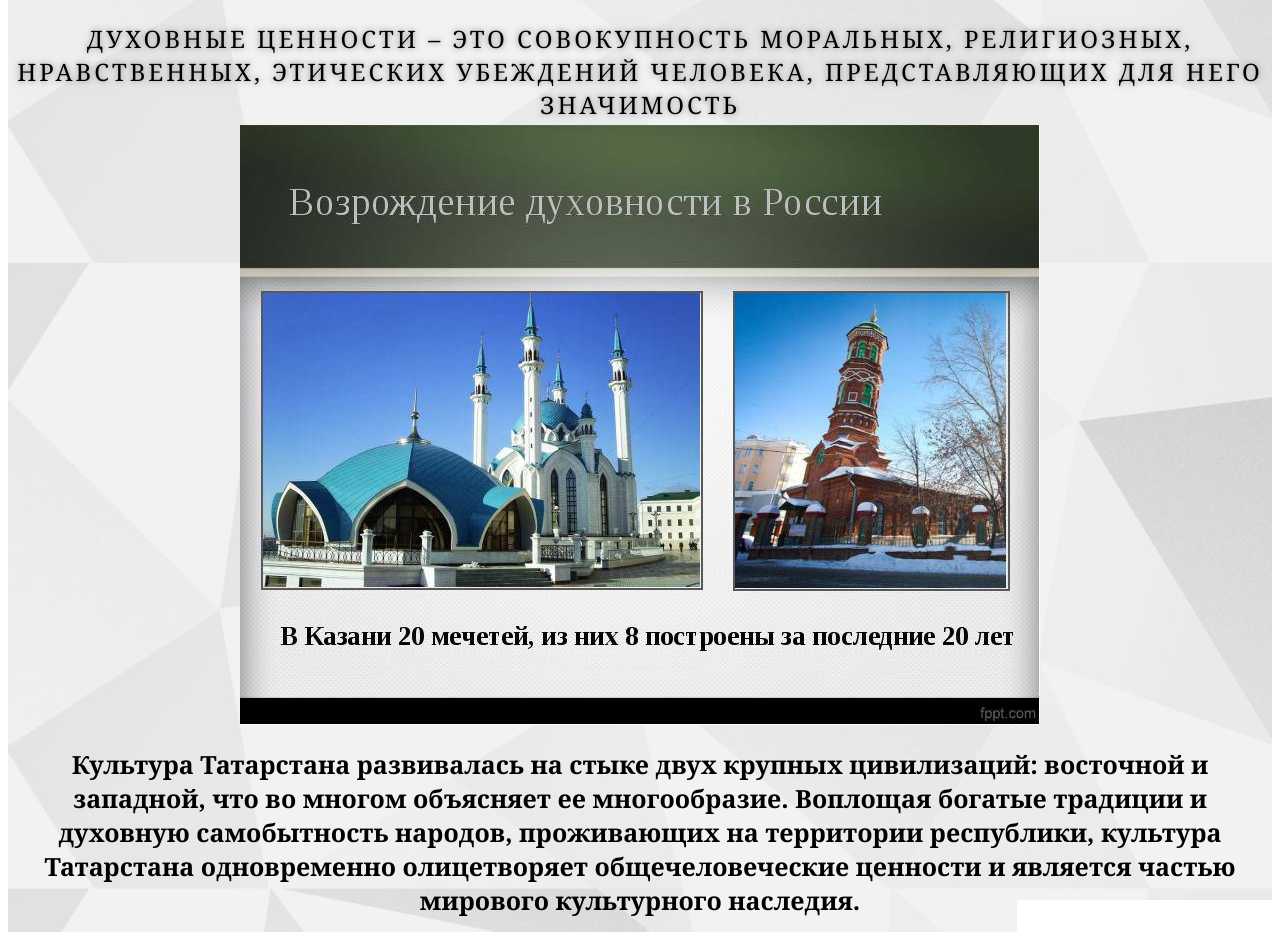
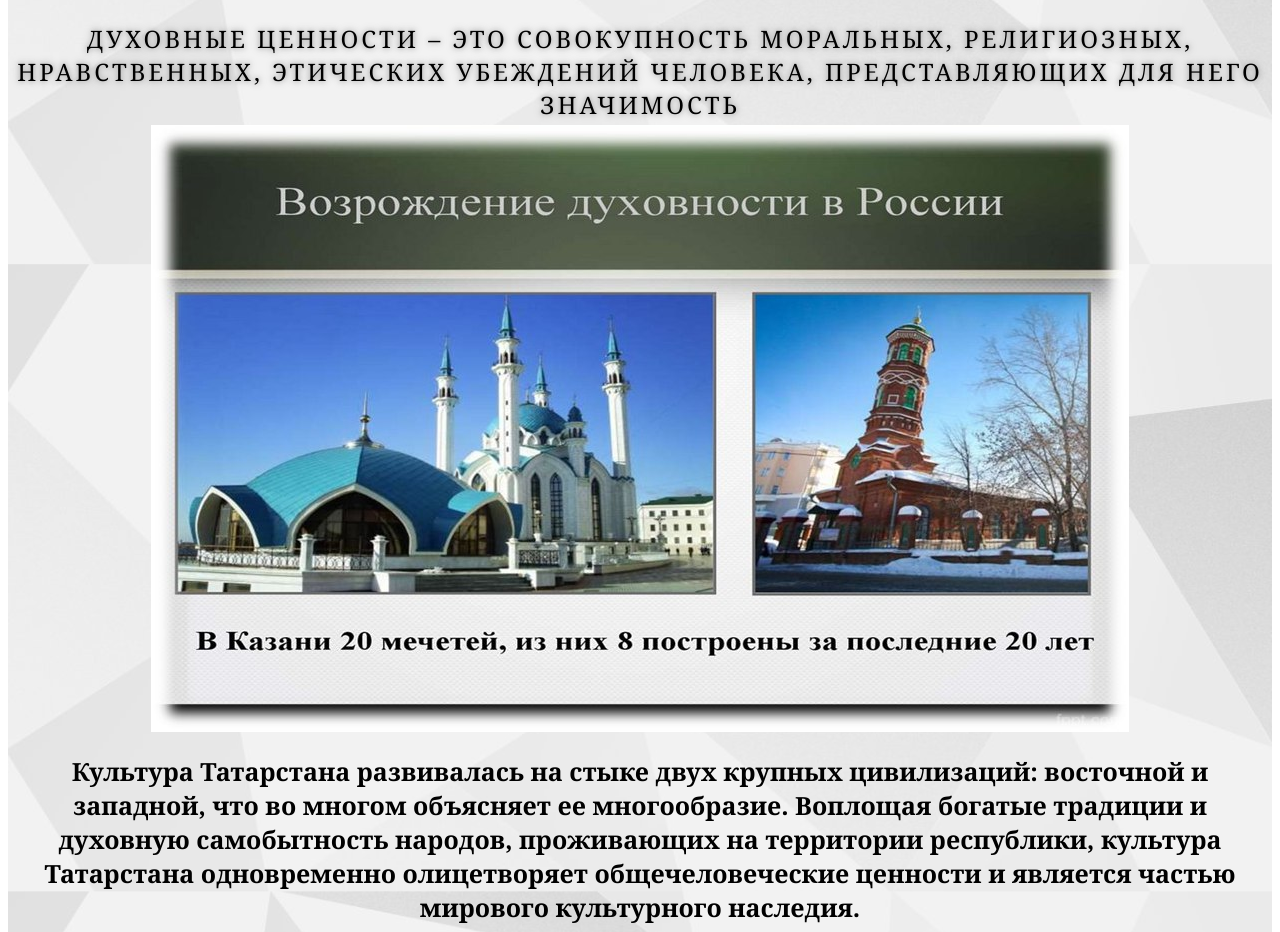
Before and after one commit to rustam1488/github.io, a plain HTML site: page index.html in a window 1280 px wide. Shown: the part 371-1303 px from the top of the page. Drawn offline with Linux system fonts and the light colour scheme; files whose address does not match are found by name.

Commit message:
killmyself

```diff
--- a/css/style.css
+++ b/css/style.css
@@ -15,3 +15,7 @@ h2 {
 h3 {
     font-size: 40px;
 }
+img {
+    width: auto;
+    height: auto;
+}
--- a/index.html
+++ b/index.html
@@ -10,7 +10,7 @@
     <div style="background-image: url('img/bg.jpg'); background-repeat:round;">
         <img src="C:\Prog\rustamproject\img\1.jpg">
         <h2>Духовные ценности – это совокупность моральных, религиозных, нравственных, этических убеждений человека, представляющих для него значимость</h2>
-        <img src="C:\Prog\rustamproject\img\123.jpg">
+        <img src="C:\Prog\rustamproject\img\2.jpg">
         <h1>    Культура Татарстана развивалась на стыке двух крупных цивилизаций: восточной и западной, что во многом объясняет ее многообразие. Воплощая богатые традиции и духовную самобытность народов, проживающих на территории республики, культура Татарстана одновременно олицетворяет общечеловеческие ценности и является частью мирового культурного наследия.</h1>
         <h1>	С Татарстаном связаны судьбы многих выдающихся деятелей культуры: писателей Льва Толстого, Гавриила Державина, художников Ивана Шишкина. Классик татарской поэзии Габдулла Тукай, поэт-герой Муса Джалиль составили славу татарской культуры.</h1>
         <h1>	В Год культуры построено 51 новое здание для учреждений культуры. В том числе – 47 сельских клубов в рамках беспрецедентной программы «Сельские клубы». Ежегодно на протяжении уже 4 лет в каждом муниципальном районе Татарстана республика строит по 1 современному, оборудованному, трансформируемому клубу.</h1>
```
Also changed, not shown: img/123.png (added).
